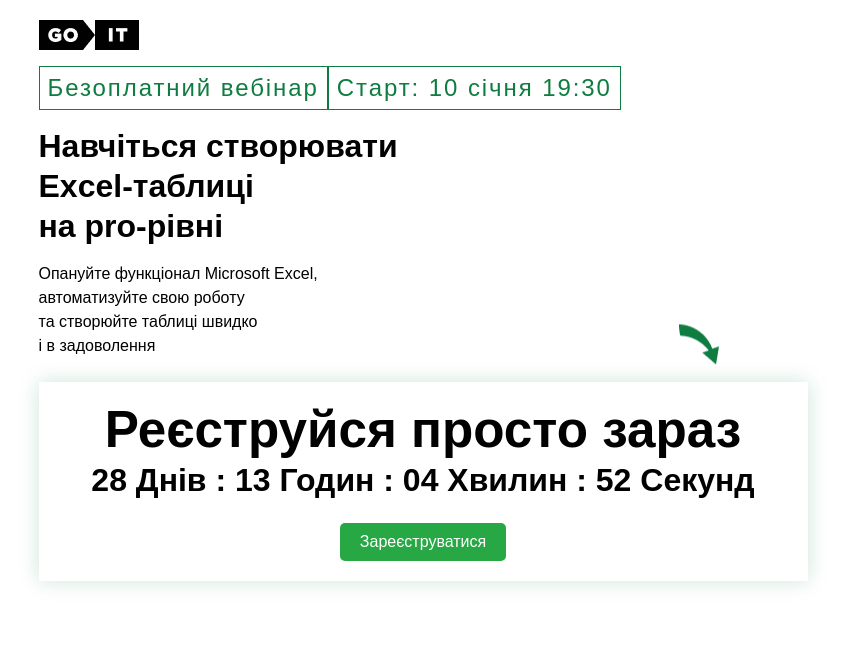
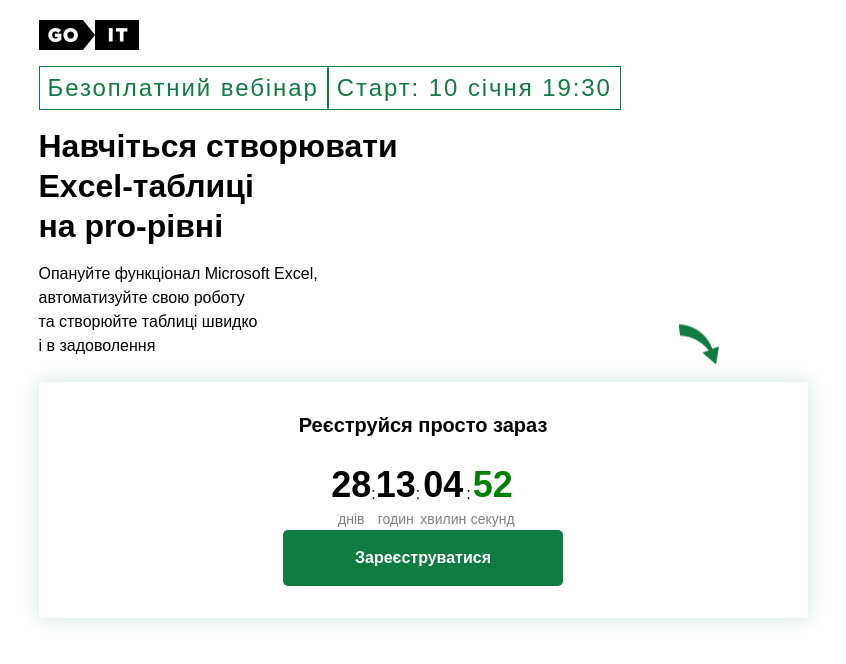
Before and after one commit to alex-miami-petrov/my_excel, a React (Vite) app in the folder vite-project/: page / in a window 1280 px wide. Shown: the top 664 px of the page, without its empty margins (217-1063 px from the left). Built offline with nearby package versions, Linux system fonts and the light colour scheme.

Commit message:
fix_timer_css

```diff
--- a/vite-project/src/components/countdownTimer/countdownTimer.jsx
+++ b/vite-project/src/components/countdownTimer/countdownTimer.jsx
@@ -1,3 +1,47 @@
+// import React, { useState, useEffect } from "react";
+// import s from "./countdownTimer.module.css";
+
+// function CountdownTimer() {
+//   const targetDate = new Date("2025-05-01T00:00:00Z").getTime();
+//   const [timeRemaining, setTimeRemaining] = useState(targetDate - Date.now());
+
+//   useEffect(() => {
+//     const interval = setInterval(() => {
+//       setTimeRemaining(targetDate - Date.now());
+//     }, 1000);
+
+//     return () => clearInterval(interval);
+//   }, [targetDate]);
+
+//   const formatTime = (time) => {
+//     if (time <= 0) {
+//       return "00 Днів : 00 Годин : 00 Хвилин : 00 Секунд";
+//     }
+
+//     const days = Math.floor(time / (1000 * 60 * 60 * 24));
+//     const hours = Math.floor((time / (1000 * 60 * 60)) % 24);
+//     const minutes = Math.floor((time / (1000 * 60)) % 60);
+//     const seconds = Math.floor((time / 1000) % 60);
+
+//     return `${String(days).padStart(2, "0")} Днів : ${String(hours).padStart(
+//       2,
+//       "0"
+//     )} Годин : ${String(minutes).padStart(2, "0")} Хвилин : ${String(
+//       seconds
+//     ).padStart(2, "0")} Секунд`;
+//   };
+
+//   return (
+//     <div className={s.countContainer}>
+//       <h1 className={s.countTitle}>Реєструйся просто зараз</h1>
+//       <p className={s.countTime}>{formatTime(timeRemaining)}</p>
+//       <button className={s.regBut}>Зареєструватися</button>
+//     </div>
+//   );
+// }
+
+// export default CountdownTimer;
+
 import React, { useState, useEffect } from "react";
 import s from "./countdownTimer.module.css";
 
@@ -15,7 +59,7 @@
 
   const formatTime = (time) => {
     if (time <= 0) {
-      return "00 Днів : 00 Годин : 00 Хвилин : 00 Секунд";
+      return formatTimeParts(0, 0, 0, 0);
     }
 
     const days = Math.floor(time / (1000 * 60 * 60 * 24));
@@ -23,12 +67,38 @@
     const minutes = Math.floor((time / (1000 * 60)) % 60);
     const seconds = Math.floor((time / 1000) % 60);
 
-    return `${String(days).padStart(2, "0")} Днів : ${String(hours).padStart(
-      2,
-      "0"
-    )} Годин : ${String(minutes).padStart(2, "0")} Хвилин : ${String(
-      seconds
-    ).padStart(2, "0")} Секунд`;
+    return formatTimeParts(days, hours, minutes, seconds);
+  };
+
+  const formatTimeParts = (days, hours, minutes, seconds) => {
+    const timeParts = [
+      { value: days, label: "днів" },
+      { value: hours, label: "годин" },
+      { value: minutes, label: "хвилин" },
+      { value: seconds, label: "секунд", isGreen: true },
+    ];
+
+    return (
+      <div className={s.timeParts}>
+        {timeParts.map((part, index) => (
+          <>
+            <div className={s.timeBlock} key={index}>
+              <span
+                className={
+                  s.timeNumber + (part.isGreen ? ` ${s.greenNumber}` : "")
+                }
+              >
+                {String(part.value).padStart(2, "0")}
+              </span>
+              <span className={s.timeLabel}>{part.label}</span>
+            </div>
+            {index < timeParts.length - 1 && (
+              <span className={s.separator}>:</span>
+            )}
+          </>
+        ))}
+      </div>
+    );
   };
 
   return (
--- a/vite-project/src/components/countdownTimer/countdownTimer.module.css
+++ b/vite-project/src/components/countdownTimer/countdownTimer.module.css
@@ -1,25 +1,102 @@
-.countContainer {
+/* .countContainer {
+  margin: 0 auto;
   text-align: center;
-  padding: 20px 32px;
+  padding: 32px 20px;
   background-color: #fff;
   box-shadow: 0 0 20px 0 rgba(15, 124, 65, 0.2);
 }
 
 .countTitle {
+  font-weight: 700;
+  font-size: 20px;
+  margin-bottom: 24px;
 }
 
 .countTime {
-  font-size: 2em;
-  font-weight: bold;
-  margin-bottom: 20px;
+  display: flex;
 }
 
 .regBut {
-  background-color: #28a745; /* Зелений колір кнопки */
+  background-color: #0f7c41;
   color: white;
-  padding: 10px 20px;
+  font-size: 16px;
   border: none;
   border-radius: 5px;
-  font-size: 1em;
+  font-weight: 700;
+  line-height: 1.5;
   cursor: pointer;
+  width: 280px;
+  height: 56px;
+  margin: 0 auto;
+  transition: background-color 0.5s ease;
 }
+
+.regBut:hover {
+  background-color: darkcyan;
+} */
+
+.countContainer {
+  margin: 0 auto;
+  text-align: center;
+  padding: 32px 20px;
+  background-color: #fff;
+  box-shadow: 0 0 20px 0 rgba(15, 124, 65, 0.2);
+}
+
+.countTitle {
+  font-weight: 700;
+  font-size: 20px;
+  margin-bottom: 24px;
+}
+
+.countTime {
+  display: flex;
+  justify-content: center;
+  align-items: center;
+}
+
+.timeParts {
+  display: flex;
+  justify-content: space-around;
+  align-items: center;
+}
+
+.timeBlock {
+  display: flex;
+  flex-direction: column;
+  align-items: center;
+}
+
+.timeNumber {
+  font-size: 36px;
+  font-weight: bold;
+  color: black;
+}
+
+.greenNumber {
+  color: green;
+}
+
+.timeLabel {
+  font-size: 14px;
+  color: gray;
+}
+
+.regBut {
+  background-color: #0f7c41;
+  color: white;
+  font-size: 16px;
+  border: none;
+  border-radius: 5px;
+  font-weight: 700;
+  line-height: 1.5;
+  cursor: pointer;
+  width: 280px;
+  height: 56px;
+  margin: 0 auto;
+  transition: background-color 0.5s ease;
+}
+
+.regBut:hover {
+  background-color: darkcyan;
+}
```
